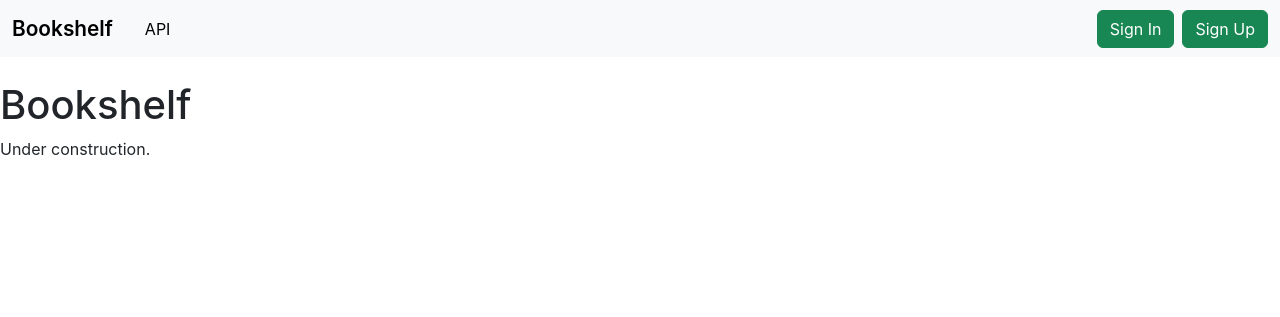
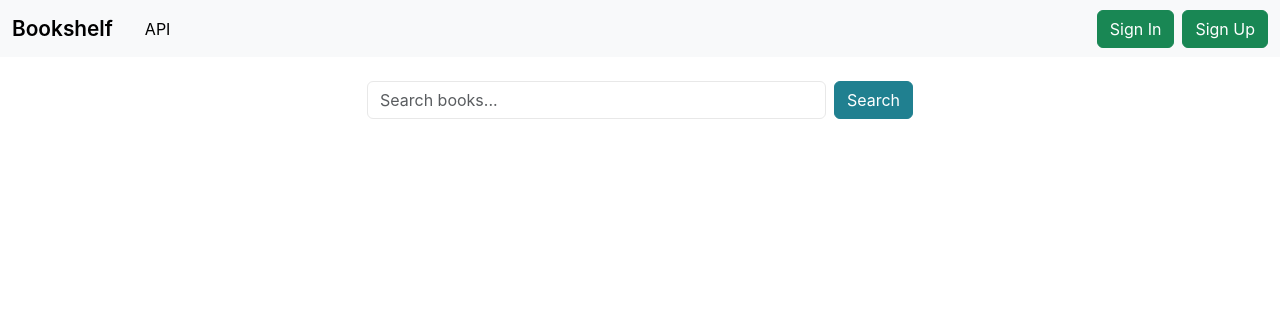
Before and after one commit to NLeech/Bookshelf, a Django app: page / in a window 1280 px wide. Shown: the top 317 px of the page. Run offline with Django 5.2, Linux system fonts and the light colour scheme.

```diff
--- a/bookshelf/library/templates/library/index.html
+++ b/bookshelf/library/templates/library/index.html
@@ -1,11 +1,20 @@
 {% extends 'base.html'  %}
-{% load allauth %}
 
 {% block head_title %}Bookshelf{% endblock %}
 
 {% block content %}
-    {% element h1 %}
-        Bookshelf
-    {% endelement %}
-    <p>Under construction.</p>
+
+   <!-- Search Bar -->
+    <div class="container mt-4">
+        <div class="row justify-content-center">
+            <div class="col-md-6">
+                <form method="get" action="{% url 'library:home' %}" class="d-flex">
+                    {% csrf_token %}
+                    <input type="text" class="form-control me-2" name="q" placeholder="Search books..." required>
+                    <button class="btn btn-primary" type="submit">Search</button>
+                </form>
+            </div>
+        </div>
+    </div>
+
 {% endblock content %}
```
